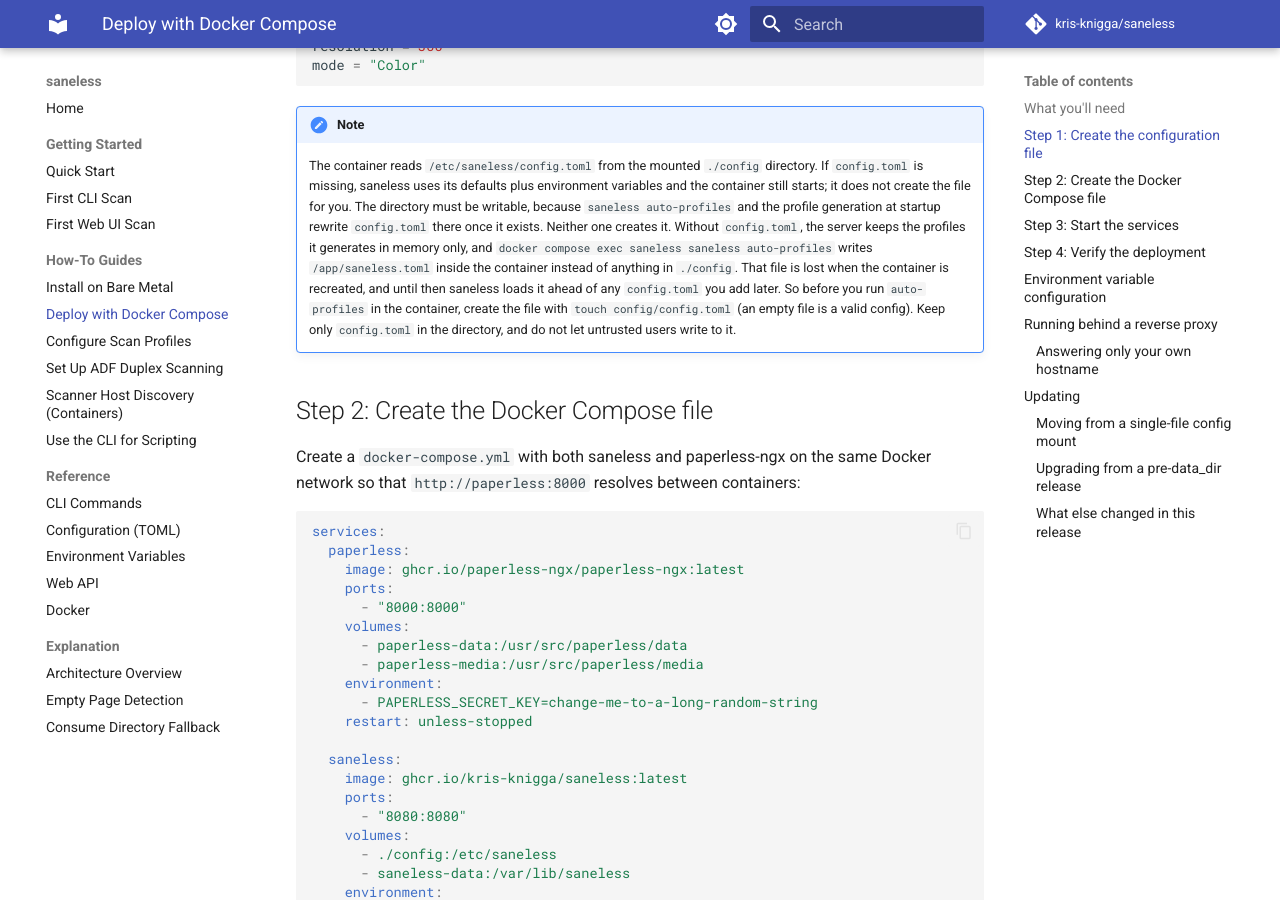
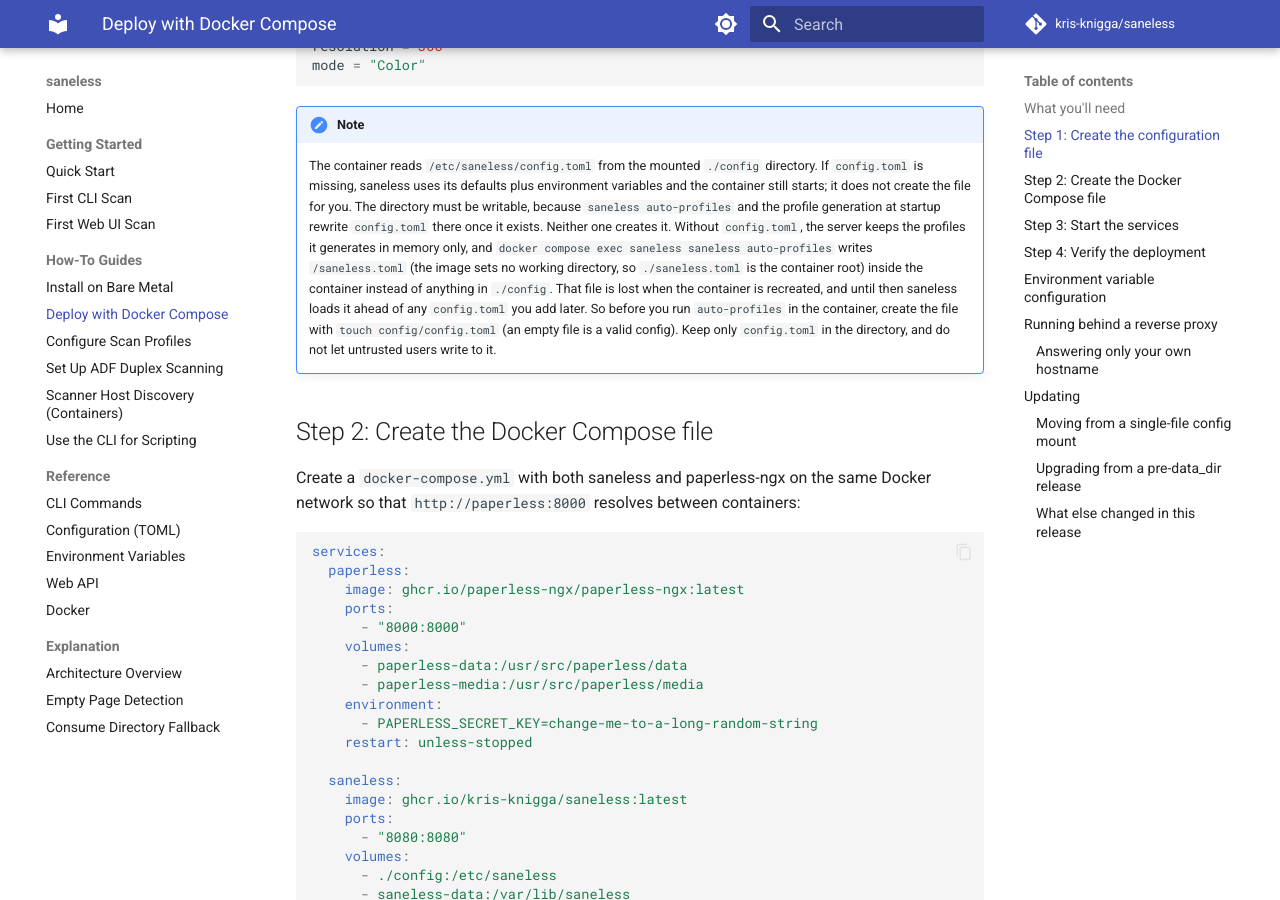
Before and after one commit to kdknigga/saneless, an MkDocs documentation site: the page built from docs/how-to/deploy-docker-compose.md, in a window 1280 px wide and 900 px high, scrolled down 766 px. Built offline with MkDocs 1.6.1 and Material for MkDocs 9.7.7, drawn with Linux system fonts in a browser that asks for light colours; comment, search, counter and statistics services are not loaded.

Commit message:
fix(27): WR-06 name /saneless.toml, not /app, as the in-image write target
The runtime image stage sets no WORKDIR and python:3.14-slim has an empty
WorkingDir, so ./saneless.toml resolves to /saneless.toml in the container.
WORKDIR /app exists only in the builder stage.

Co-Authored-By: Claude Opus 5 <noreply@anthropic.com>

````diff
--- a/docs/how-to/deploy-docker-compose.md
+++ b/docs/how-to/deploy-docker-compose.md
@@ -31,7 +31,7 @@ mode = "Color"
 ```
 
 !!! note
-    The container reads `/etc/saneless/config.toml` from the mounted `./config` directory. If `config.toml` is missing, saneless uses its defaults plus environment variables and the container still starts; it does not create the file for you. The directory must be writable, because `saneless auto-profiles` and the profile generation at startup rewrite `config.toml` there once it exists. Neither one creates it. Without `config.toml`, the server keeps the profiles it generates in memory only, and `docker compose exec saneless saneless auto-profiles` writes `/app/saneless.toml` inside the container instead of anything in `./config`. That file is lost when the container is recreated, and until then saneless loads it ahead of any `config.toml` you add later. So before you run `auto-profiles` in the container, create the file with `touch config/config.toml` (an empty file is a valid config). Keep only `config.toml` in the directory, and do not let untrusted users write to it.
+    The container reads `/etc/saneless/config.toml` from the mounted `./config` directory. If `config.toml` is missing, saneless uses its defaults plus environment variables and the container still starts; it does not create the file for you. The directory must be writable, because `saneless auto-profiles` and the profile generation at startup rewrite `config.toml` there once it exists. Neither one creates it. Without `config.toml`, the server keeps the profiles it generates in memory only, and `docker compose exec saneless saneless auto-profiles` writes `/saneless.toml` (the image sets no working directory, so `./saneless.toml` is the container root) inside the container instead of anything in `./config`. That file is lost when the container is recreated, and until then saneless loads it ahead of any `config.toml` you add later. So before you run `auto-profiles` in the container, create the file with `touch config/config.toml` (an empty file is a valid config). Keep only `config.toml` in the directory, and do not let untrusted users write to it.
 
 ## Step 2: Create the Docker Compose file
 
````
Also changed, not shown: docs/reference/cli-commands.md (+1 -1 lines), 1 other file.
